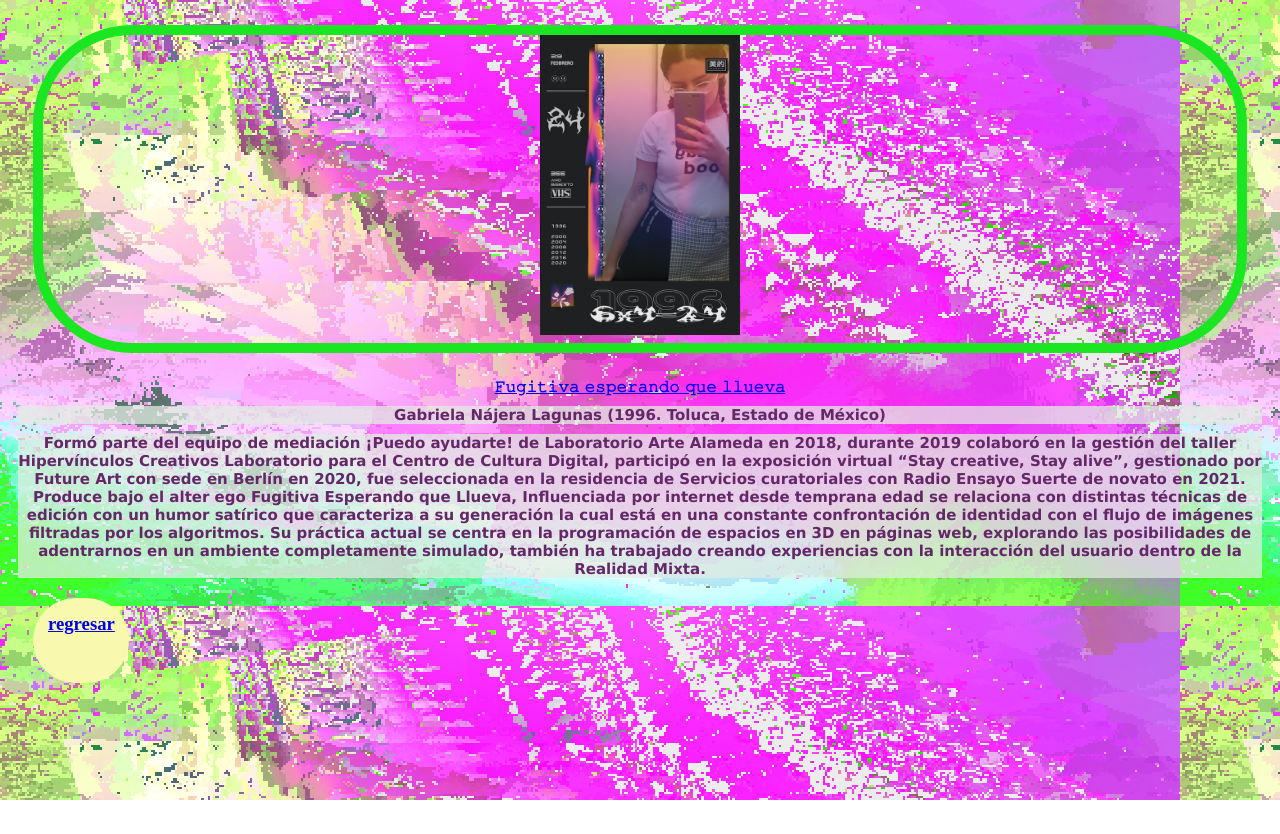
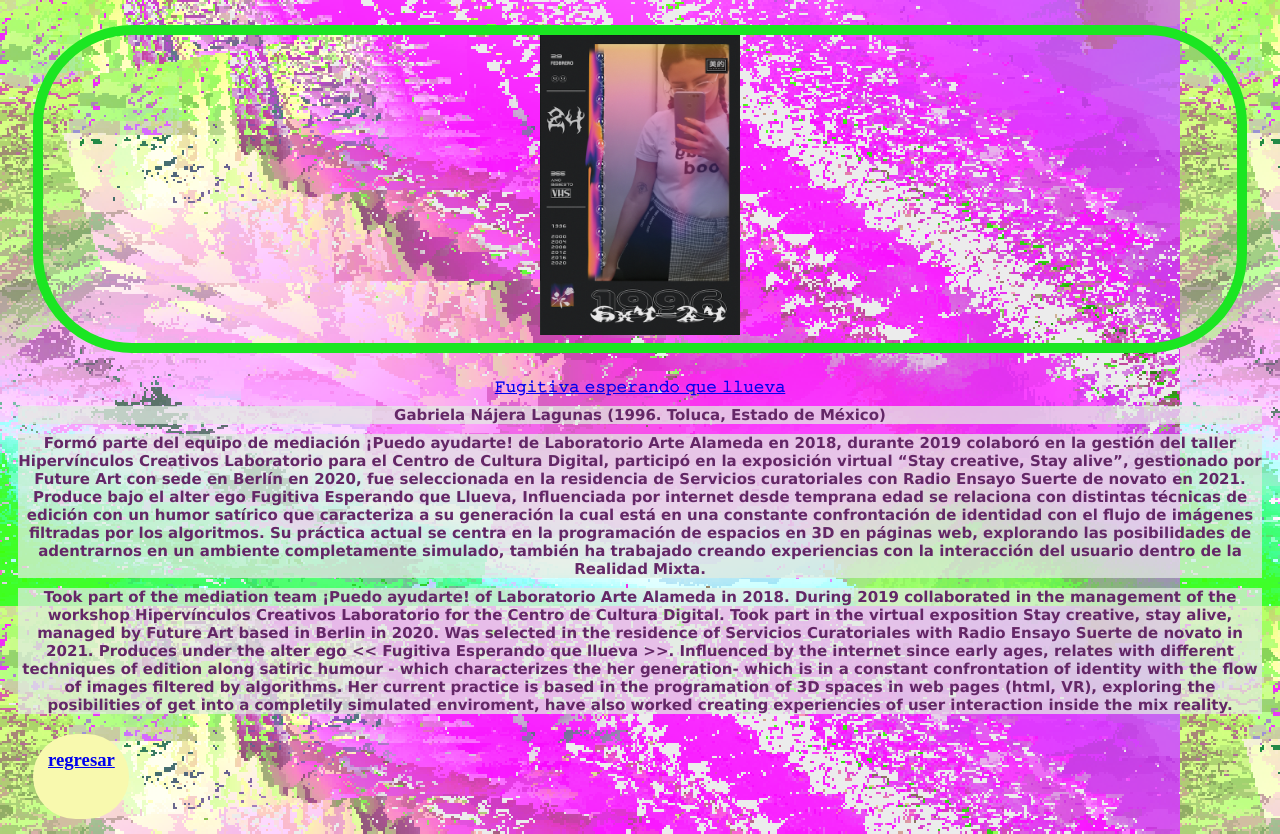
Before and after one commit to Fugitiva1996/Fugitiva_Esperando_que_Llueva, a plain HTML site: page fugitiva.html in a window 1280 px wide. Before the commit the page ends 800 px from the top, so only its background shows below. Drawn offline with Linux system fonts and the light colour scheme.

Commit message:
Update fugitiva.html

```diff
--- a/fugitiva.html
+++ b/fugitiva.html
@@ -34,6 +34,9 @@
              </p>
 
 
+            <p>
+            Took part of the mediation team ¡Puedo ayudarte! of Laboratorio Arte Alameda in 2018. During 2019 collaborated in the management of the workshop Hipervínculos Creativos Laboratorio for the Centro de Cultura Digital. Took part in the virtual exposition Stay creative, stay alive, managed by Future Art based in Berlin in 2020. Was selected in the residence of Servicios Curatoriales with Radio Ensayo Suerte de novato in 2021. Produces under the alter ego << Fugitiva Esperando que llueva >>. Influenced  by the internet since early ages, relates with different techniques of edition along satiric humour  - which characterizes the her generation- which is in a constant confrontation of identity with the flow of images filtered by algorithms. Her current practice is based in the programation of 3D spaces in web pages (html, VR), exploring the posibilities of get into a completily simulated enviroment, have also worked creating experiencies of user interaction inside the mix reality.
+             </p>
 
 
 
```
